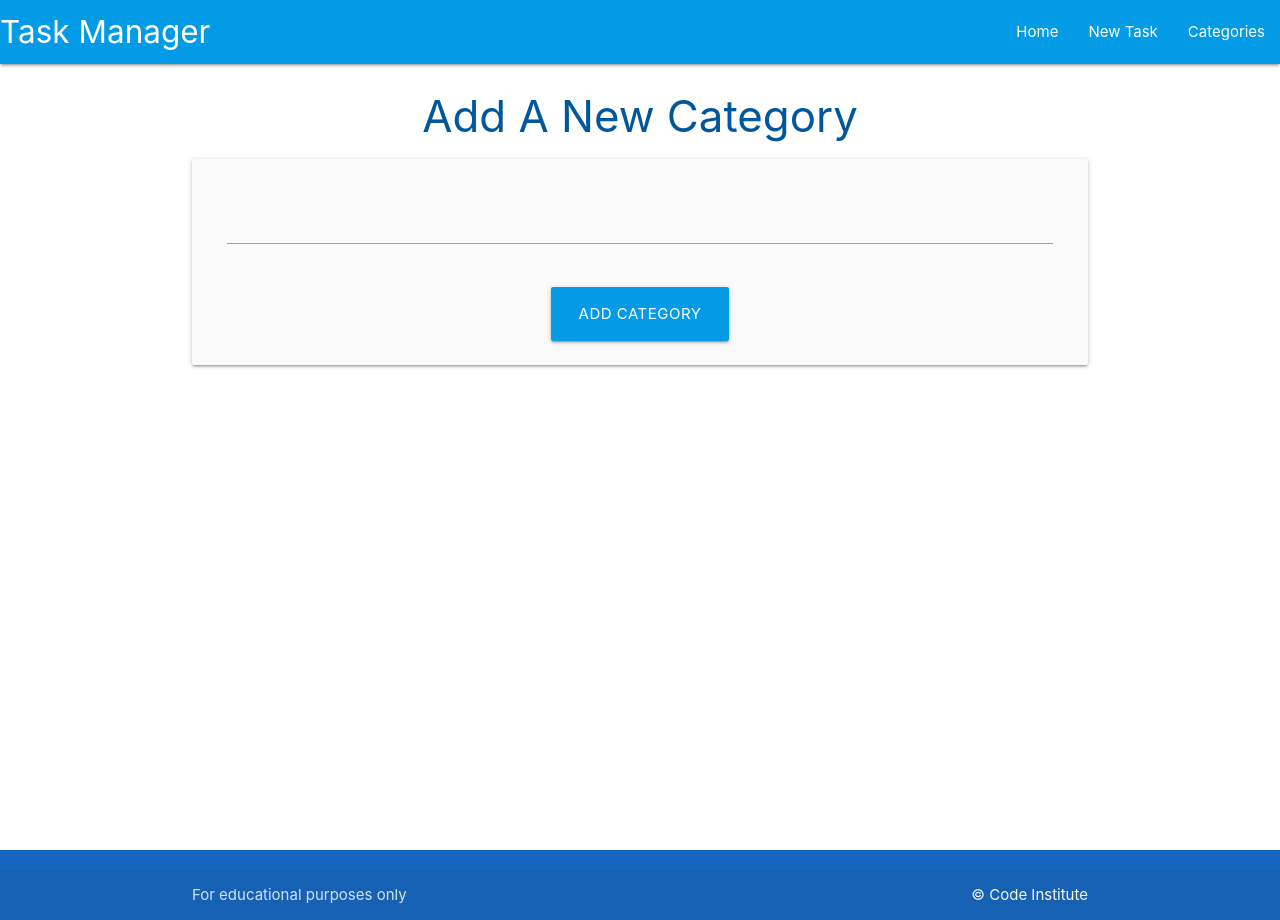
After one commit to Wings30306/flask-task-manager, a Flask app: page /add_category in a window 1280 px wide. The commit adds this page. Run offline with Flask 2, Linux system fonts and the light colour scheme.

Commit message:
Add a category

```diff
--- a/taskmanager/routes.py
+++ b/taskmanager/routes.py
@@ -1,4 +1,4 @@
-from flask import render_template
+from flask import render_template, request, redirect, url_for
 from taskmanager import app, db
 from taskmanager.models import Category, Task
 
@@ -6,3 +6,16 @@ from taskmanager.models import Category, Task
 @app.route("/")
 def home():
     return render_template("tasks.html")
+
+@app.route("/categories")
+def categories():
+    return render_template("categories.html")
+
+@app.route("/add_category", methods=["GET", "POST"])
+def add_category():
+    if request.method == "POST":
+        category = Category(category_name=request.form.get("category_name"))
+        db.session.add(category)
+        db.session.commit()
+        return redirect(url_for('categories'))
+    return render_template("add_category.html")
--- /dev/null
+++ b/taskmanager/templates/add_category.html
@@ -0,0 +1,25 @@
+{% extends 'base.html' %}
+{% block content %}
+
+<h3 class="light-blue-text text-darken-4 center-align">Add A New Category</h3>
+<div class="row card-panel grey lighten-5">
+    <form class="col s12" method="POST" action="{{ url_for('add_category') }}">
+        <div class="row">
+            <div class="input-field col s12">
+                <input
+                    id="category_name"
+                    name="category_name"
+                    minlength="3"
+                    maxlength="25"
+                    type="text"
+                    class="validate">
+                <label for="category_name"></label>
+            </div>
+        </div>
+        <div class="col s12 center-align">
+            <button type="submit"class="btn-large light-blue darken-1">Add Category</button>
+        </div>
+    </form>
+</div>
+
+{% endblock %}
--- a/taskmanager/templates/base.html
+++ b/taskmanager/templates/base.html
@@ -20,7 +20,7 @@
                 <ul class="right hide-on-med-and-down">
                     <li><a href="{{ url_for('home')}}">Home</a></li>
                     <li><a href="{{ url_for('home')}}">New Task</a></li>
-                    <li><a href="{{ url_for('home')}}">Categories</a></li>
+                    <li><a href="{{ url_for('categories')}}">Categories</a></li>
                 </ul>
             </div>
         </nav>
@@ -28,7 +28,7 @@
         <ul class="sidenav" id="mobile-demo">
             <li><a href="{{ url_for('home')}}">Home</a></li>
             <li><a href="{{ url_for('home')}}">New Task</a></li>
-            <li><a href="{{ url_for('home')}}">Categories</a></li>
+            <li><a href="{{ url_for('categories')}}">Categories</a></li>
         </ul>
     </header>
 
```
Also changed, not shown: taskmanager/templates/categories.html (added, +14 -0 lines).
